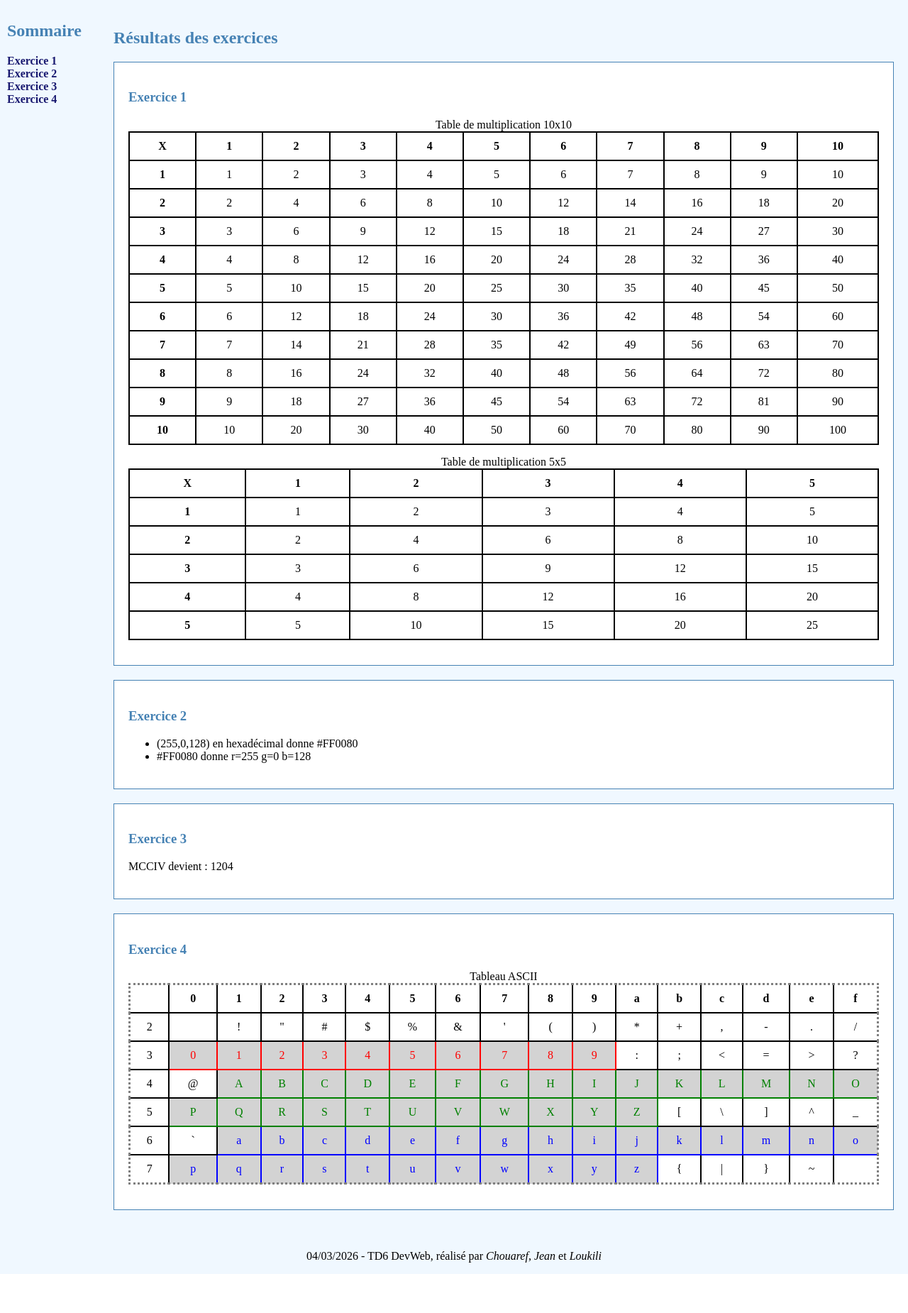
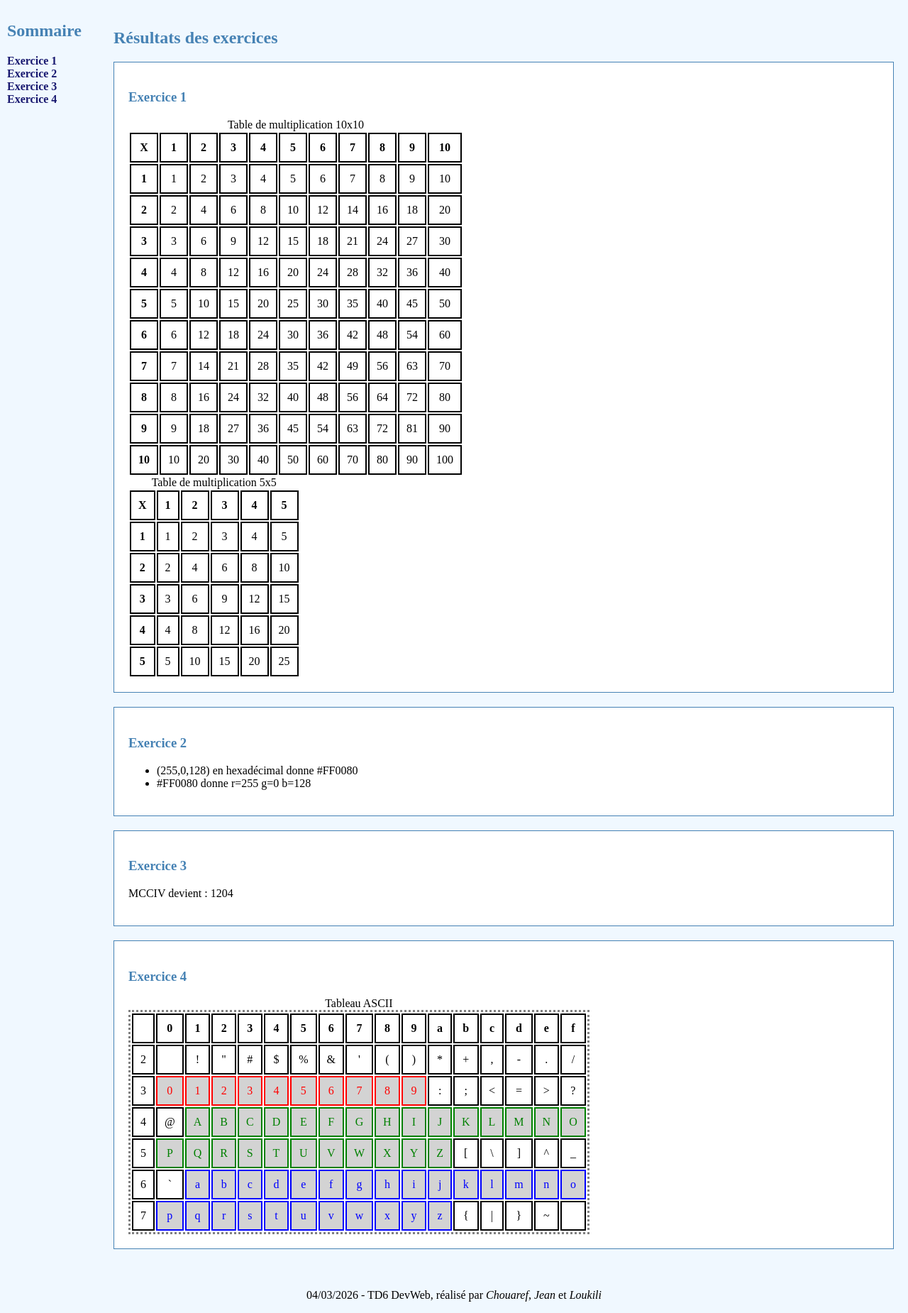
Before and after one commit to leanorej/urbainGLP, a PHP site: page / in a window 1280 px wide. Shown: the part 110-1960 px from the top of the page at 71% size. Before the commit the page ends 1905 px from the top, so only its background shows below. Run offline with PHP 8.4, Linux system fonts and the light colour scheme.

Commit message:
td 6 devweb j'ai enleve table td th du css

```diff
--- a/TD6DevWeb/style2.css
+++ b/TD6DevWeb/style2.css
@@ -42,17 +42,6 @@ article {
 footer{
     text-align: center;
 }
-table {
-	border-collapse: collapse;
-	width: 100%;
-	margin: 15px 0;
-}
-
-th, td {
-	border: 2px solid Black;
-	padding: 10px;
-	text-align: center;
-}
 h1{
     color :white;
 }
```
